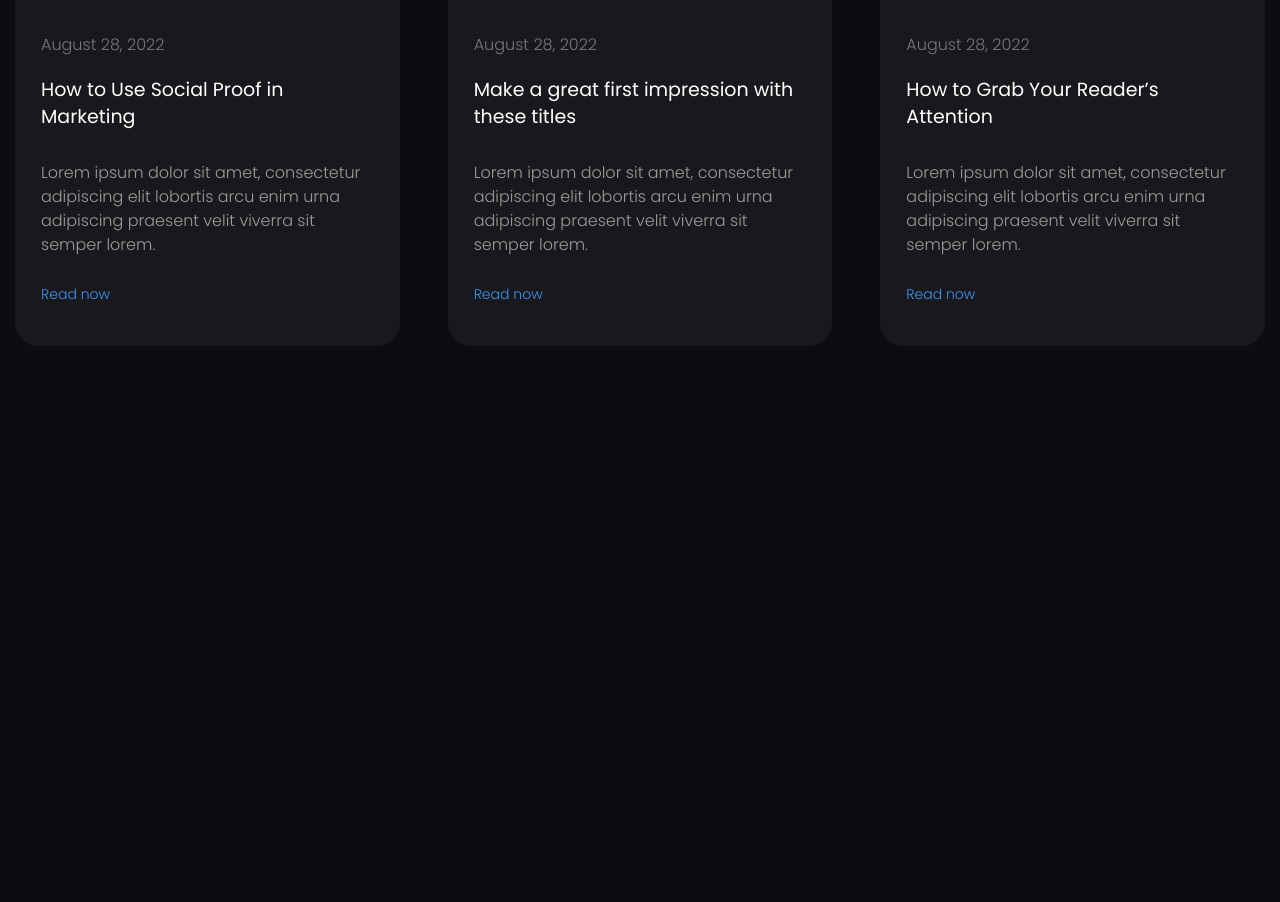
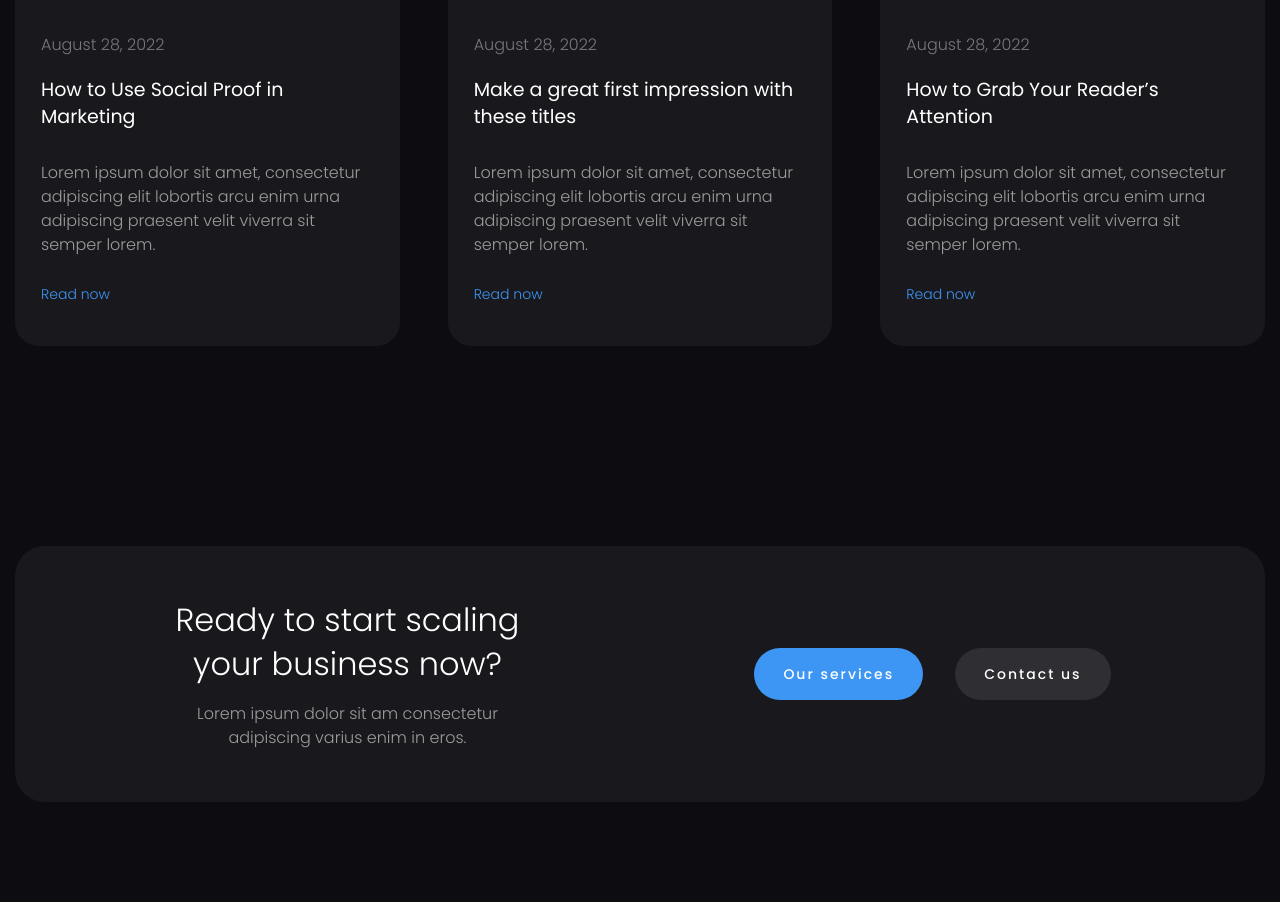
Before and after one commit to Zhuridochka/Growfy, a plain HTML site: page index.html in a window 1280 px wide. Shown: the part 5295-6197 px from the top of the page. Before the commit the page ends 5741 px from the top, so only its background shows below. Drawn offline with Linux system fonts and the light colour scheme; files whose address does not match are found by name.

Commit message:
.page__start

```diff
--- a/css/style.css
+++ b/css/style.css
@@ -37,6 +37,8 @@ body {
 .page__testimonials {
 }
 .page__blog {
+}
+.page__start {
 }
 /*----Button-----*/
 .button {
@@ -394,13 +396,14 @@ body {
 	}
 	.header-main__body .header-main__actions{
 		align-self: flex-start;
-	}
+		}
 }
 @media(max-width: 479.98px){
 	.header-main__actions{
 		flex-direction: column;
+		align-items: stretch;
 	}
-}
+	}
 .main__images {
 	flex: 0 1 50%;
 }
@@ -486,7 +489,6 @@ body {
 }
 .services__conteiner {
 	display: flex;
-	/* justify-content: space-between; */
 	gap: 32px;
 }
 .services__content {
@@ -497,7 +499,6 @@ body {
 .services__header {
 }
 .header-main {
-
 }
 .header-main__label {
 	display: inline-block;
@@ -523,7 +524,7 @@ body {
 	line-height: 1.5;
 }
 .header-main__button {
-	display: inline-block;
+	/* display: inline-block; */
 }
 .services__items {
 	display: flex;
@@ -781,6 +782,10 @@ body {
 .testimonials__header {
 	margin-bottom: 64px;
 }
+
+.testimonials__header .header-main__button {
+	display: inline-block;
+}
 .testimonials__header .header-main__title {
 	max-width: none;
 }
@@ -790,8 +795,10 @@ body {
 .header-main__body {
 }
 .header-main__actions {
+
 }
 .header-main__button {
+
 }
 .testimonials__items {
 	display: grid;
@@ -886,6 +893,9 @@ margin-bottom: 35px;
 		padding-top: 30px;
 		padding-bottom: 30px;
 	}
+	.testimonials__header{
+display: inline-block;
+	}
 }
 /*------Blog-------*/
 .blog {
@@ -968,7 +978,6 @@ margin-bottom: 35px;
 }
 .item-blog__text {
 	max-width: 330px;
-	flex: 1 1 auto; */
 }
 .item-blog__text:not(:last-child){
 	margin-bottom: 27px;
@@ -997,7 +1006,7 @@ margin-bottom: 35px;
 	}
 	.blog__header {
 		margin-bottom: 44px;
-	}
+    }
 }
 @media(max-width: 767.98px){
 	.blog {
@@ -1008,3 +1017,78 @@ margin-bottom: 35px;
 		margin-bottom: 20px;
 	}
 }
+/*------Start-------*/
+.start {
+	padding-top: 100px;
+	padding-bottom: 100px;
+}
+.start__conteiner {
+}
+.start__body {
+	display: flex;
+	align-items: center;
+	padding: 52px 40px;
+	background: rgba(129, 129, 139, 0.1);
+	border-radius: 30px;
+}
+.start__column {
+	flex: 0 1 50%;
+	text-align: center;
+	justify-content: center;
+}
+.start__title {
+	display: inline-block;
+	font-size: 32px;
+	line-height: 1.37; /* 44/32 */
+	color: #fff;
+	text-align: center;
+	max-width: 347px;
+	}
+.start__title:not(:last-child){
+		margin-bottom: 16px;
+	}
+.start__text {
+display: inline-block;
+	max-width: 340px;
+}
+.start__actions {
+	display: flex;
+	column-gap: 32px;
+	row-gap: 20px;
+	justify-content: center;
+}
+.start__button {
+}
+.button_dark {
+}
+@media (max-width: 991.98px){
+	.start {
+		padding-top: 50px;
+		padding-bottom: 50px;
+	}
+	.start__body{
+		flex-direction: column;
+		row-gap: 20px;
+		align-items: stretch;
+	}
+}
+@media (max-width: 767.98px){
+	.start {
+		padding-top: 30px;
+		padding-bottom: 30px;
+	}
+   .start__body{
+      padding: 35px 25px;
+   }
+}
+@media(max-width: 479.98px){
+	.start__actions{
+		flex-direction: column;
+		}
+      .start__title{
+         font-size: 24px;
+      }
+      .start__body{
+         padding: 25px 15px;
+      }
+   }
--- a/index.html
+++ b/index.html
@@ -364,6 +364,22 @@
 					</div>
 				</div>
 			</section>
+			<section class="page__start start">
+				<div class="start__conteiner">
+					<div class="start__body">
+						<div class="start__column">
+							<div class="start__title">Ready to start scaling your business now?</div>
+							<div class="start__text text"><p>Lorem ipsum dolor sit am consectetur adipiscing varius enim in eros.</p></div>
+						</div>
+						<div class="start__column">
+							<div class="start__actions">
+								<a href="" class="start__button button">Our services</a>
+								<a href="" class="start__button button button_dark">Contact us</a>
+							</div>
+						</div>
+					</div>
+				</div>
+			</section>
 		</main>
 		<!-----Footer----->
 		<footer class="footer">
```
